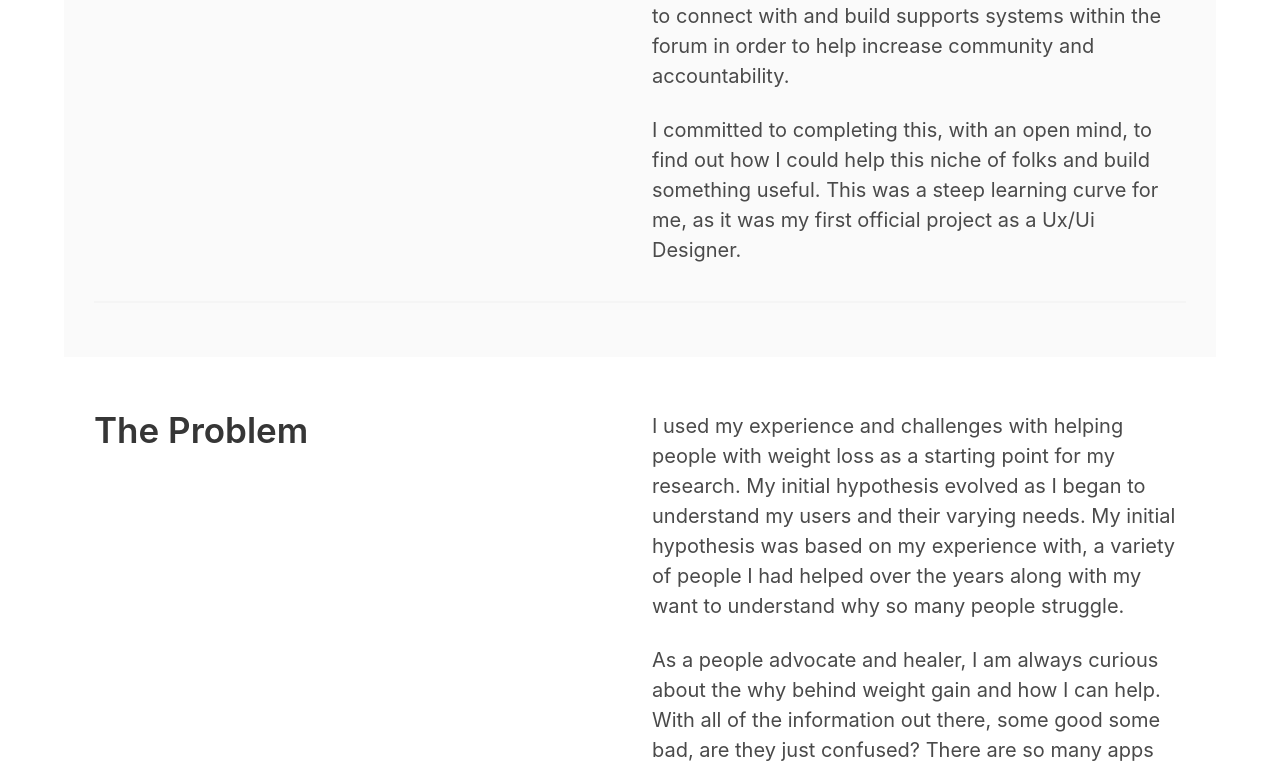
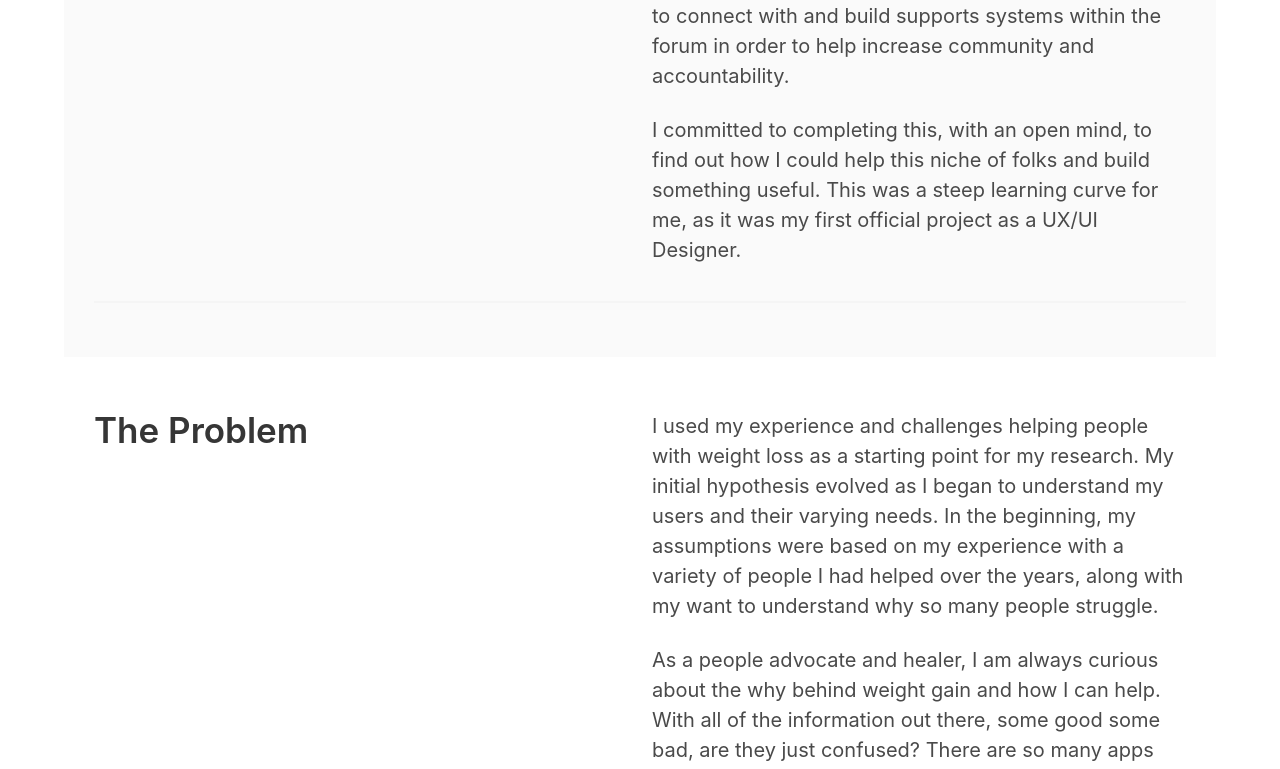
Before and after one commit to Morticia007/bulma-portfolio, a React (Create React App) app: page /work in a window 1280 px wide. Shown: the part 1727-2496 px from the top of the page. Built offline with nearby package versions, Linux system fonts and the light colour scheme.

Commit message:
Correct sentence structure

```diff
--- a/src/Work.js
+++ b/src/Work.js
@@ -18,15 +18,15 @@ const projectContentList = [
       'As a personal project, I designed WIF as web app forum. It helps the many people who struggle with weight loss to connect with and build supports systems within the forum in order to help increase community and accountability.',
 
     secondP:
-      'I committed to completing this, with an open mind, to find out how I could help this niche of folks and build something useful. This was a steep learning curve for me, as it was my first official project as a Ux/Ui Designer.',
+      'I committed to completing this, with an open mind, to find out how I could help this niche of folks and build something useful. This was a steep learning curve for me, as it was my first official project as a UX/UI Designer.',
   },
   {
     id: uuidv4(),
     heading: 'The Problem',
     firstP:
-      'I used my experience and challenges with helping people with weight loss as a starting point for my research. My initial hypothesis evolved as I began to understand my users and their varying needs. My initial hypothesis was based on my experience with, a variety of people I had helped over the years along with my want to understand why so many people struggle.',
+      'I used my experience and challenges helping people with weight loss as a starting point for my research. My initial hypothesis evolved as I began to understand my users and their varying needs. In the beginning, my assumptions were based on my experience with a variety of people I had helped over the years, along with my want to understand why so many people struggle.',
     secondP:
-      'As a people advocate and healer, I am always curious about the why behind weight gain and how I can help. With all of the information out there, some good some bad, are they just confused? There are so many apps out there already! Is it lack of will power? Is it lack of motivation? Lack of Knowledge? I had to rely on continuous user feedback to improve my designs. Being that this was an Academy project, I was able to adapt to changes easily without impacting a team or business.',
+      'As a people advocate and healer, I am always curious about the why behind weight gain and how I can help. With all of the information out there, some good some bad, are they just confused? There are so many apps out there already! Is it lack of will power? Is it lack of motivation? Lack of Knowledge? I had to rely on continuous user feedback to improve my designs. I was able to adapt to changes easily as they presented themselves.',
   },
   {
     id: uuidv4(),
@@ -219,7 +219,7 @@ function Work() {
                       </ul>
                       <p>Then I had to make a major decision.</p>
                       <p>
-                        Do I try to recreate a noom or weight watchers and hope
+                        Do I try to recreate a Noom or Weight Watchers and hope
                         to make it better?
                       </p>
                     </p>
@@ -249,7 +249,7 @@ function Work() {
                     <p>
                       People who are overweight have had a significant life
                       change, where they moved, lost their community, or were
-                      affected by covid isolation. They struggle with
+                      affected by Covid isolation. They struggle with
                       loneliness, depression, and a loss of accountability,
                       which all lead to lack of motivation.
                     </p>
@@ -356,12 +356,11 @@ function Work() {
                     </p>
                   </ul>
                   <p>
-                    I felt as if I needed to design a fair amount of screens
-                    since a forum has many facets and complexities under the
-                    hood. I also needed to keep my users at the forefront and
-                    make sure the experience was not only smooth, but to keep in
-                    mind the impact I could make by giving them more control
-                    over what forums they want to be active in, and the ability
+                    I felt as if I needed to design numerous screens
+                    since a forum has many facets and complexities, as well as keeping my users at the forefront and
+                    making sure the experience was smooth.
+                     I also found I could give users more control
+                    over what forums they want to be active in by creating the ability
                     to pass on forums that they had no interest in.
                   </p>
                 </div>
@@ -680,7 +679,7 @@ function Work() {
                 <div style={{ display: 'flex', flexDirection: 'column' }}>
                   <div style={{ maxWidth: 840 }}>
                     <ul>
-                      <li>Determine if termonology makes sense</li>
+                      <li>Determine if terminology makes sense</li>
                       <p>Is it human? </p>
                       <li>Determine if user/task flow is easy</li>
                       <p>Can they complete tasks?</p>
```
